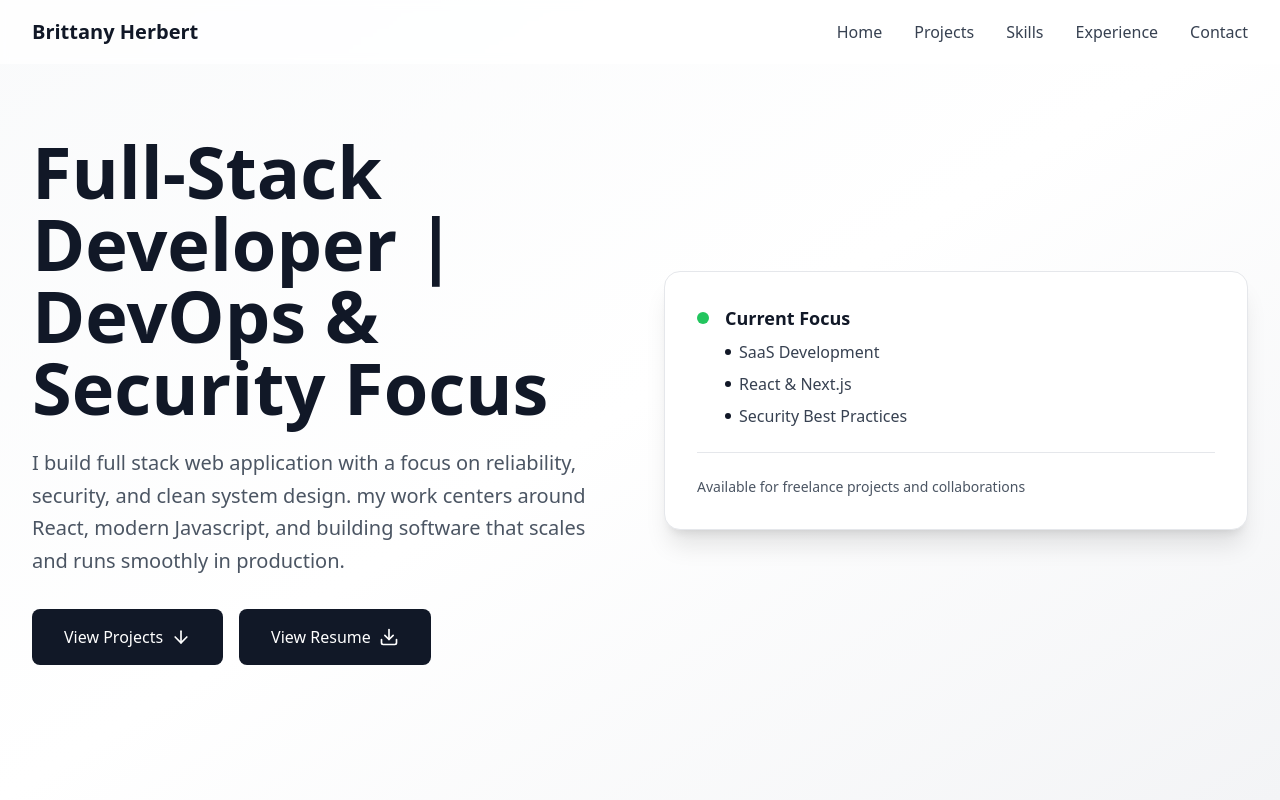
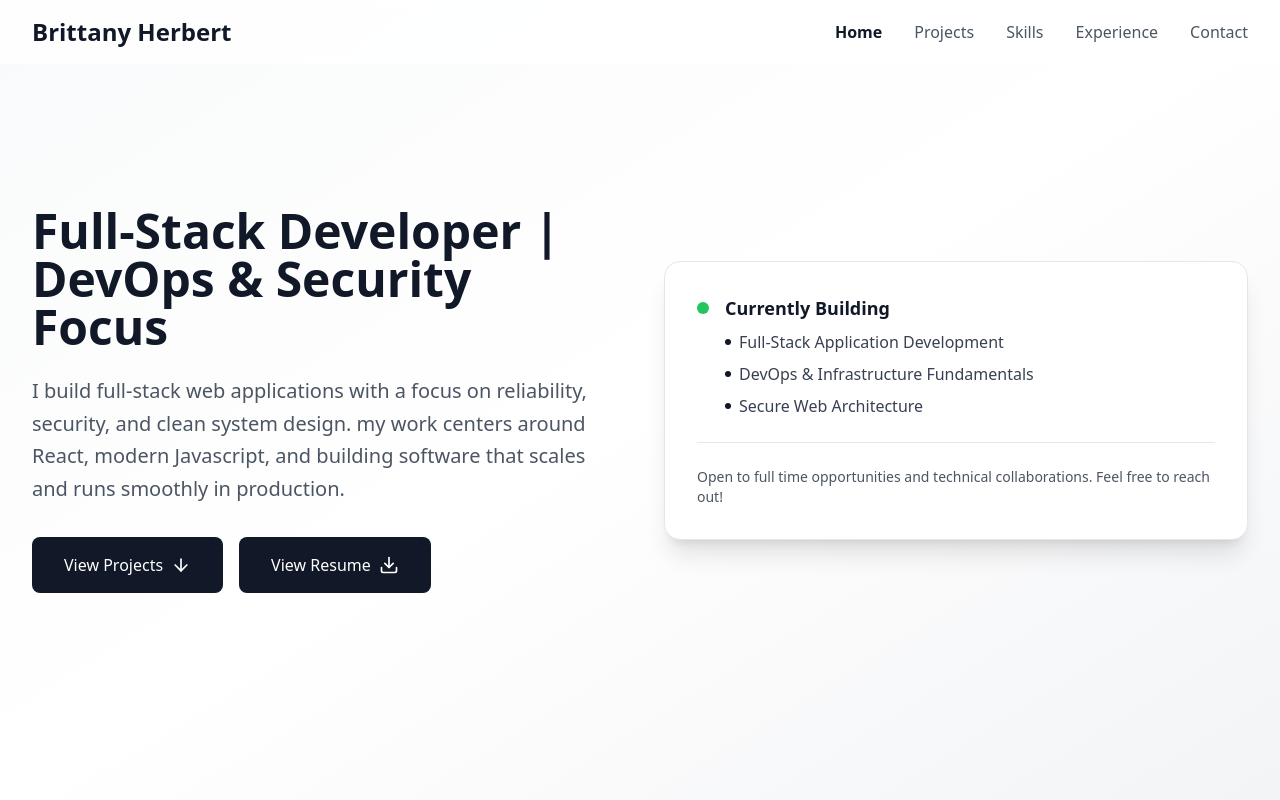
Before and after one commit to Maj-dot/BrittanyHerbert-Portfolio, a React (Vite) app: page / in a window 1280 px wide. Shown: the top 800 px of the page. Built offline with nearby package versions, Linux system fonts and the light colour scheme.

Commit message:
add dynamic active section highlighting to navbar

```diff
--- a/src/components/Hero.tsx
+++ b/src/components/Hero.tsx
@@ -1,5 +1,4 @@
 import { motion } from "framer-motion";
-import { view } from "framer-motion/client";
 import { ArrowDown, Download } from "lucide-react";
 
 const Hero = () => {
@@ -24,11 +23,11 @@ const Hero = () => {
             animate={{ opacity: 1, y: 0 }}
             transition={{ duration: 0.6 }}
           >
-            <h1 className="text-5xl sm:text-6xl lg:text-7xl font-bold text-gray-900 leading-tight mb-6">
+            <h1 className="text-3xl sm:text-4xl lg:text-5xl font-bold text-gray-900 leading-tight mb-6">
               Full-Stack Developer | DevOps & Security Focus
             </h1>
             <p className="text-xl text-gray-600 mb-8 leading-relaxed">
-              I build full stack web application with a focus on reliability,
+              I build full-stack web applications with a focus on reliability,
               security, and clean system design. my work centers around React,
               modern Javascript, and building software that scales and runs
               smoothly in production.
@@ -64,27 +63,27 @@ const Hero = () => {
                 <div className="w-3 h-3 bg-green-500 rounded-full mt-2 animate-pulse"></div>
                 <div>
                   <h3 className="text-lg font-semibold text-gray-900 mb-2">
-                    Current Focus
+                    Currently Building
                   </h3>
                   <ul className="space-y-2 text-gray-700">
                     <li className="flex items-center gap-2">
                       <span className="w-1.5 h-1.5 bg-gray-900 rounded-full"></span>
-                      SaaS Development
+                      Full-Stack Application Development
                     </li>
                     <li className="flex items-center gap-2">
                       <span className="w-1.5 h-1.5 bg-gray-900 rounded-full"></span>
-                      React & Next.js
+                      DevOps & Infrastructure Fundamentals
                     </li>
                     <li className="flex items-center gap-2">
                       <span className="w-1.5 h-1.5 bg-gray-900 rounded-full"></span>
-                      Security Best Practices
+                      Secure Web Architecture
                     </li>
                   </ul>
                 </div>
               </div>
               <div className="border-t pt-6">
                 <p className="text-sm text-gray-600">
-                  Available for freelance projects and collaborations
+                  Open to full time opportunities and technical collaborations. Feel free to reach out!
                 </p>
               </div>
             </div>
--- a/src/components/Navbar.tsx
+++ b/src/components/Navbar.tsx
@@ -4,22 +4,7 @@ import { Menu, X } from 'lucide-react';
 const Navbar = () => {
   const [isScrolled, setIsScrolled] = useState(false);
   const [isMobileMenuOpen, setIsMobileMenuOpen] = useState(false);
-
-  useEffect(() => {
-    const handleScroll = () => {
-      setIsScrolled(window.scrollY > 20);
-    };
-    window.addEventListener('scroll', handleScroll);
-    return () => window.removeEventListener('scroll', handleScroll);
-  }, []);
-
-  const scrollToSection = (id: string) => {
-    const element = document.getElementById(id);
-    if (element) {
-      element.scrollIntoView({ behavior: 'smooth', block: 'start' });
-      setIsMobileMenuOpen(false);
-    }
-  };
+  const [activeSection, setActiveSection] = useState('home');
 
   const navLinks = [
     { label: 'Home', id: 'home' },
@@ -28,6 +13,45 @@ const Navbar = () => {
     { label: 'Experience', id: 'experience' },
     { label: 'Contact', id: 'contact' },
   ];
+
+  useEffect(() => {
+    const handleScroll = () => {
+      setIsScrolled(window.scrollY > 20);
+
+      const sectionElements = navLinks
+        .map((link) => document.getElementById(link.id))
+        .filter(Boolean) as HTMLElement[];
+
+      const scrollPosition = window.scrollY + 120;
+
+      for (const section of sectionElements) {
+        const sectionTop = section.offsetTop;
+        const sectionHeight = section.offsetHeight;
+
+        if (
+          scrollPosition >= sectionTop &&
+          scrollPosition < sectionTop + sectionHeight
+        ) {
+          setActiveSection(section.id);
+          break;
+        }
+      }
+    };
+
+    window.addEventListener('scroll', handleScroll);
+    handleScroll();
+
+    return () => window.removeEventListener('scroll', handleScroll);
+  },);
+
+  const scrollToSection = (id: string) => {
+    const element = document.getElementById(id);
+    if (element) {
+      element.scrollIntoView({ behavior: 'smooth', block: 'start' });
+      setActiveSection(id);
+      setIsMobileMenuOpen(false);
+    }
+  };
 
   return (
     <nav
@@ -39,7 +63,7 @@ const Navbar = () => {
         <div className="flex justify-between items-center h-16">
           <button
             onClick={() => scrollToSection('home')}
-            className="text-xl font-bold text-gray-900 hover:text-gray-700 transition-colors"
+            className="text-xl sm:text-2xl font-bold text-gray-900 hover:text-gray-700 transition-colors"
           >
             Brittany Herbert
           </button>
@@ -49,7 +73,11 @@ const Navbar = () => {
               <button
                 key={link.id}
                 onClick={() => scrollToSection(link.id)}
-                className="text-gray-700 hover:text-gray-900 transition-colors font-medium"
+                className={`transition-colors font-medium ${
+                  activeSection === link.id
+                    ? 'text-gray-900 font-semibold'
+                    : 'text-gray-600 hover:text-gray-900'
+                }`}
               >
                 {link.label}
               </button>
@@ -59,6 +87,7 @@ const Navbar = () => {
           <button
             className="md:hidden text-gray-700"
             onClick={() => setIsMobileMenuOpen(!isMobileMenuOpen)}
+            aria-label="Toggle navigation menu"
           >
             {isMobileMenuOpen ? <X size={24} /> : <Menu size={24} />}
           </button>
@@ -72,7 +101,11 @@ const Navbar = () => {
               <button
                 key={link.id}
                 onClick={() => scrollToSection(link.id)}
-                className="block w-full text-left text-gray-700 hover:text-gray-900 transition-colors font-medium py-2"
+                className={`block w-full text-left transition-colors py-2 ${
+                  activeSection === link.id
+                    ? 'text-gray-900 font-semibold'
+                    : 'text-gray-600 hover:text-gray-900 font-medium'
+                }`}
               >
                 {link.label}
               </button>
```
